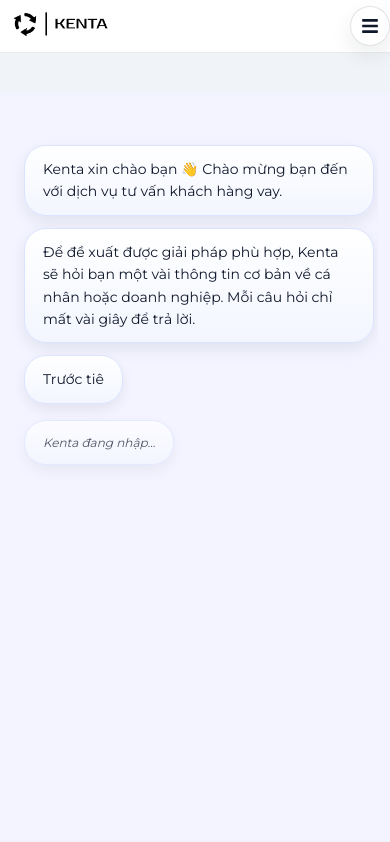
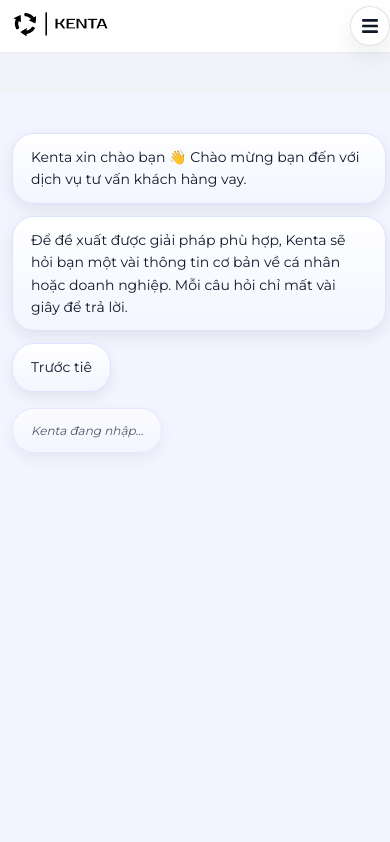
Before and after one commit to Kentafic/kenta, a Next.js app: page /chatbot in a window 390 px wide. Shown: the top 842 px of the page. Built offline with nearby package versions, Linux system fonts and the light colour scheme.

Commit message:
Fix chatbot report compile + mobile report

```diff
--- a/chatbot/chatbot.tsx
+++ b/chatbot/chatbot.tsx
@@ -328,6 +328,10 @@ const focusChatInput = (el: HTMLInputElement | null) => {
     const body = chatBodyRef.current;
     if (!body) return;
     body.scrollTop = body.scrollHeight;
+     // ✅ thêm 1 nhịp nữa cho iOS
+  setTimeout(() => {
+    body.scrollTop = body.scrollHeight;
+  }, 50);
   });
 };
 
@@ -705,16 +709,18 @@ setReport((prev) => ({
   // style khung chat
   const frameStyle: React.CSSProperties = isMobile
   ? {
-      // MOBILE: full màn, dính sát 2 bên
       width: "100%",
       maxWidth: "100%",
       margin: 0,
-      padding: 12,
+      padding: 0,                 // ✅ quan trọng
       backgroundColor: "#f3f4ff",
       borderRadius: 0,
       boxShadow: "none",
       border: "none",
-      minHeight: 0,
+
+      height: "var(--app-height, 100dvh)", // ✅ quan trọng
+      overflow: "hidden",                  // ✅ quan trọng
+
       display: "flex",
       flexDirection: "column",
     }
@@ -786,34 +792,19 @@ const chatScrollStyle: React.CSSProperties = {
   boxSizing: "border-box",
   gap: 12,
 
-  // ✅ iOS momentum scroll
   WebkitOverflowScrolling: "touch",
-
-  // ✅ tránh “bounce” kéo cả trang
   overscrollBehavior: "contain",
-
-  // ⚠️ đừng set scrollBehavior ở đây (iOS hay giật), bạn đã scrollTo({behavior:"smooth"}) rồi
-  // scrollBehavior: "smooth",
 
   paddingTop: 40,
   paddingBottom: isMobile ? 16 : 24,
   paddingLeft: 12,
   paddingRight: 4,
 
-  // ✅ FIX iOS 100vh: dùng visualViewport height
-  height:
-    effectiveVH > 0
-      ? `${Math.max(
-          320,
-          effectiveVH - (isMobile ? RESERVED_MOBILE : RESERVED_DESKTOP)
-        )}px`
-      : isMobile
-      ? "calc(100vh - 120px)"
-      : "calc(100vh - 160px)",
-
   width: "100%",
 
-  // giảm reflow khi typing/scroll
+  flex: "1 1 auto",  // ✅ NEW
+  minHeight: 0,      // ✅ NEW (cực quan trọng để flex + overflow hoạt động)
+
   willChange: "scroll-position",
 };
 
@@ -865,7 +856,7 @@ const chatScrollStyle: React.CSSProperties = {
 )}
 
     {/* KHUNG CHÍNH CỦA CHAT */}
-    <div className="chat-body" ref={chatBodyRef} style={chatScrollStyle}>
+   <div className="kenta-chat-body" ref={chatBodyRef} style={chatScrollStyle}>
       {/* 👇 TOÀN BỘ CHAT CHỈ HIỆN KHI CHƯA ẨN */}
       {!hideChatContent && (
         <>
```
